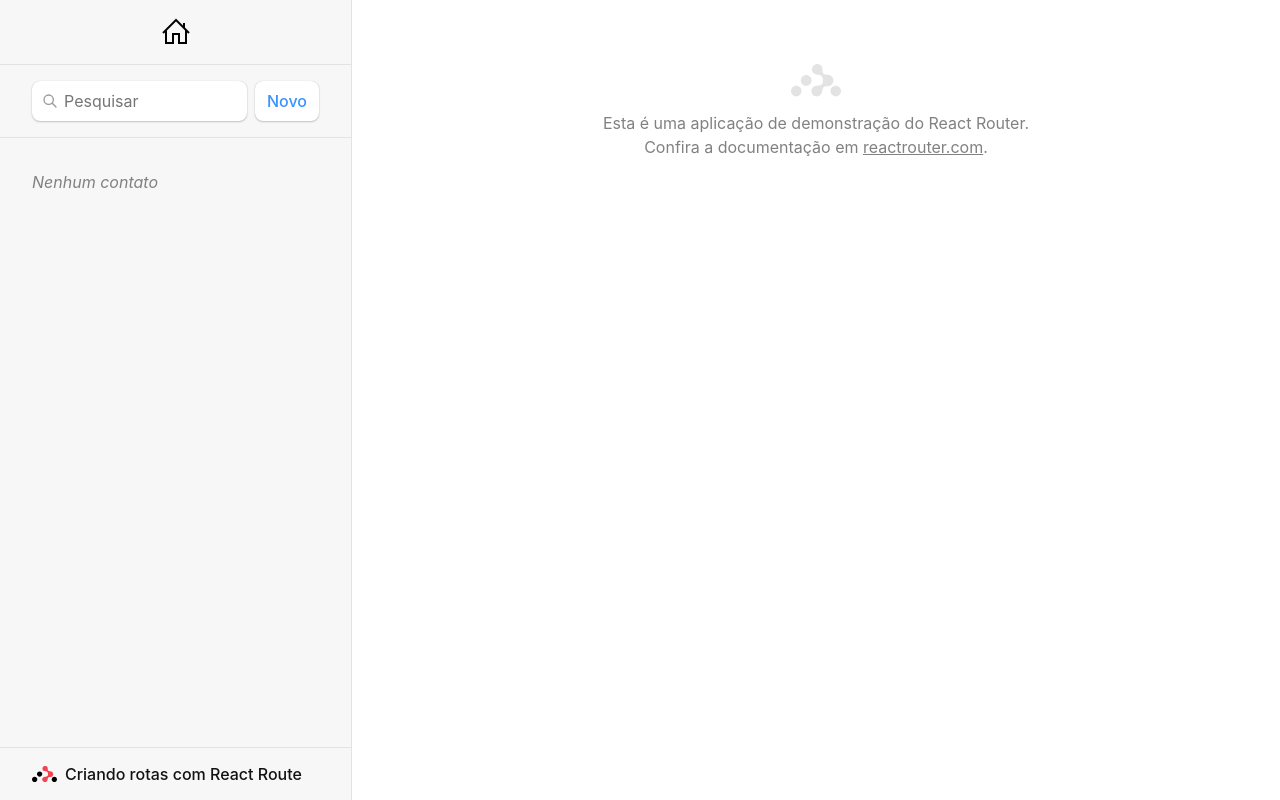
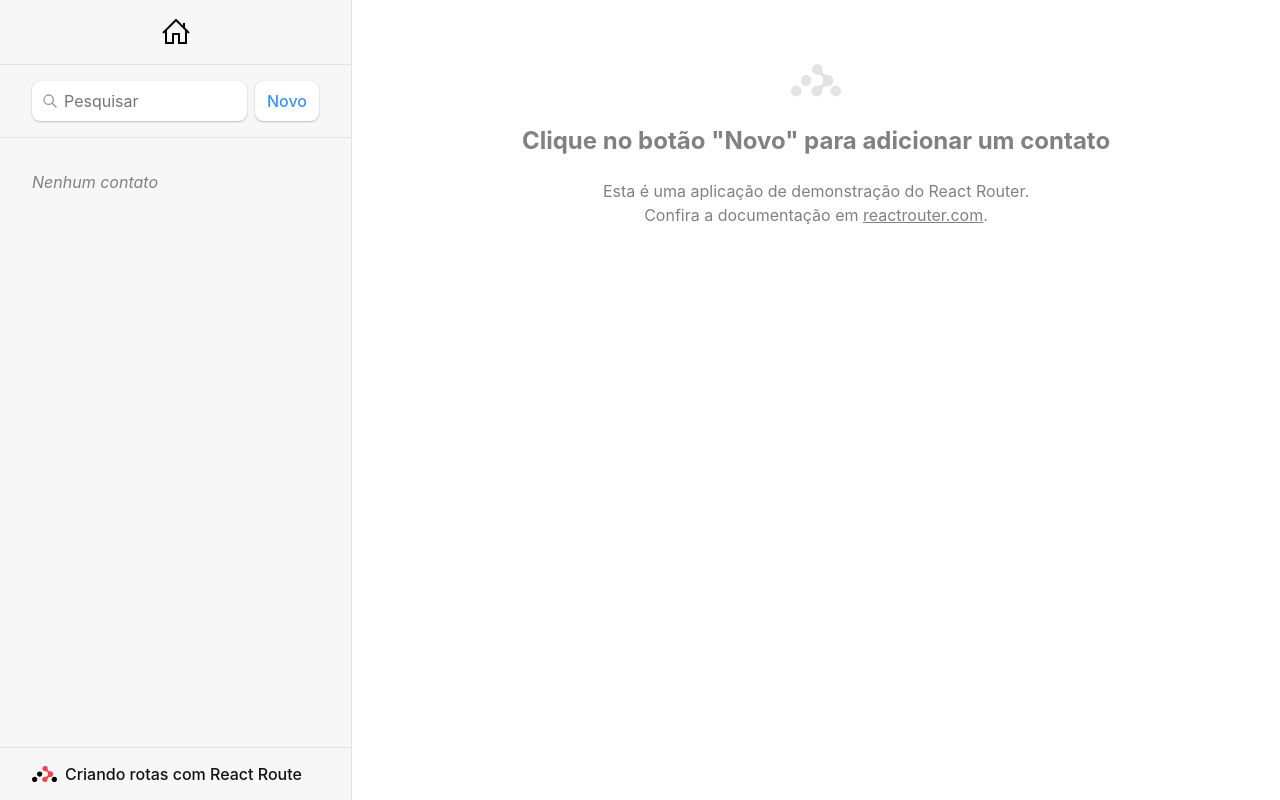
Before and after one commit to andersonstudioa/react-router-tutorial, a React (Vite) app: page / in a window 1280 px wide. Built offline with nearby package versions, Linux system fonts and the light colour scheme.

Commit message:
Inserção de título na Home

```diff
--- a/src/pages/index.jsx
+++ b/src/pages/index.jsx
@@ -1,6 +1,7 @@
 export default function Index() {
     return (
       <p id="zero-state">
+        <h2>Clique no botão "Novo" para adicionar um contato</h2>
         Esta é uma aplicação de demonstração do React Router.
         <br />
         Confira a documentação em {" "}
```
